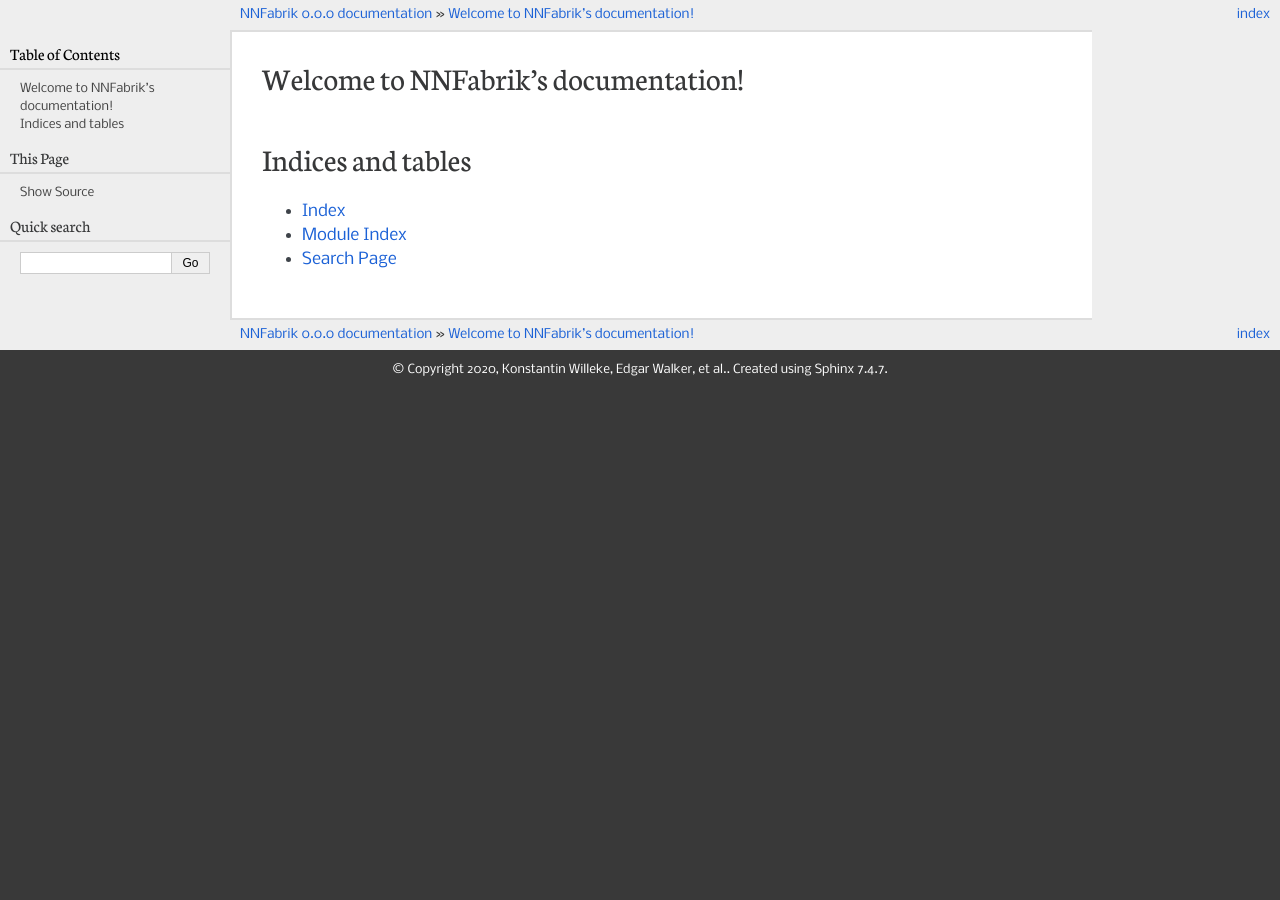
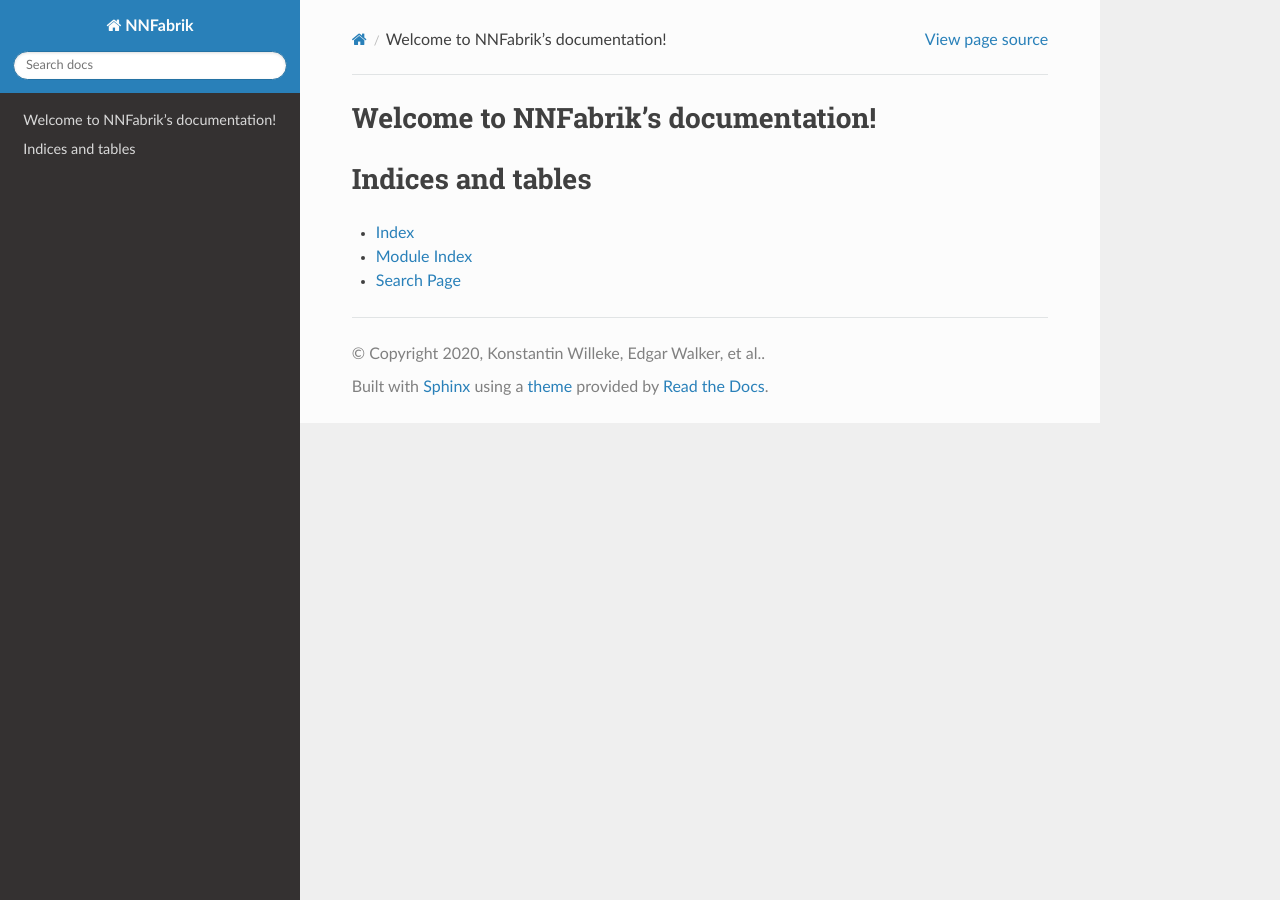
Before and after one commit to sinzlab/nnfabrik, a Sphinx documentation site: the page built from docs/index.rst, in a window 1280 px wide. Built offline with Sphinx 7.4.7 and the Read the Docs theme 2.0.0, drawn with Linux system fonts in a browser that asks for light colours.

Commit message:
Change theme to readthedocs_tdr theme

```diff
--- a/docs/conf.py
+++ b/docs/conf.py
@@ -12,6 +12,7 @@
 #
 import os
 import sys
+import sphinx_rtd_theme
 
 sys.path.insert(0, os.path.abspath("../"))
 
@@ -31,7 +32,7 @@
 # Add any Sphinx extension module names here, as strings. They can be
 # extensions coming with Sphinx (named 'sphinx.ext.*') or your custom
 # ones.
-extensions = ["sphinx.ext.autodoc", "sphinx.ext.coverage", "sphinx.ext.napoleon", "recommonmark"]
+extensions = ["sphinx.ext.autodoc", "sphinx.ext.coverage", "sphinx.ext.napoleon", "recommonmark", "sphinx_rtd_theme"]
 
 # Add any paths that contain templates here, relative to this directory.
 templates_path = ["_templates"]
@@ -46,7 +47,7 @@
 # The theme to use for HTML and HTML Help pages.  See the documentation for
 # a list of builtin themes.
 #
-html_theme = "pyramid"
+html_theme = "sphinx_rtd_theme"
 
 # Add any paths that contain custom static files (such as style sheets) here,
 # relative to this directory. They are copied after the builtin static files,
```
